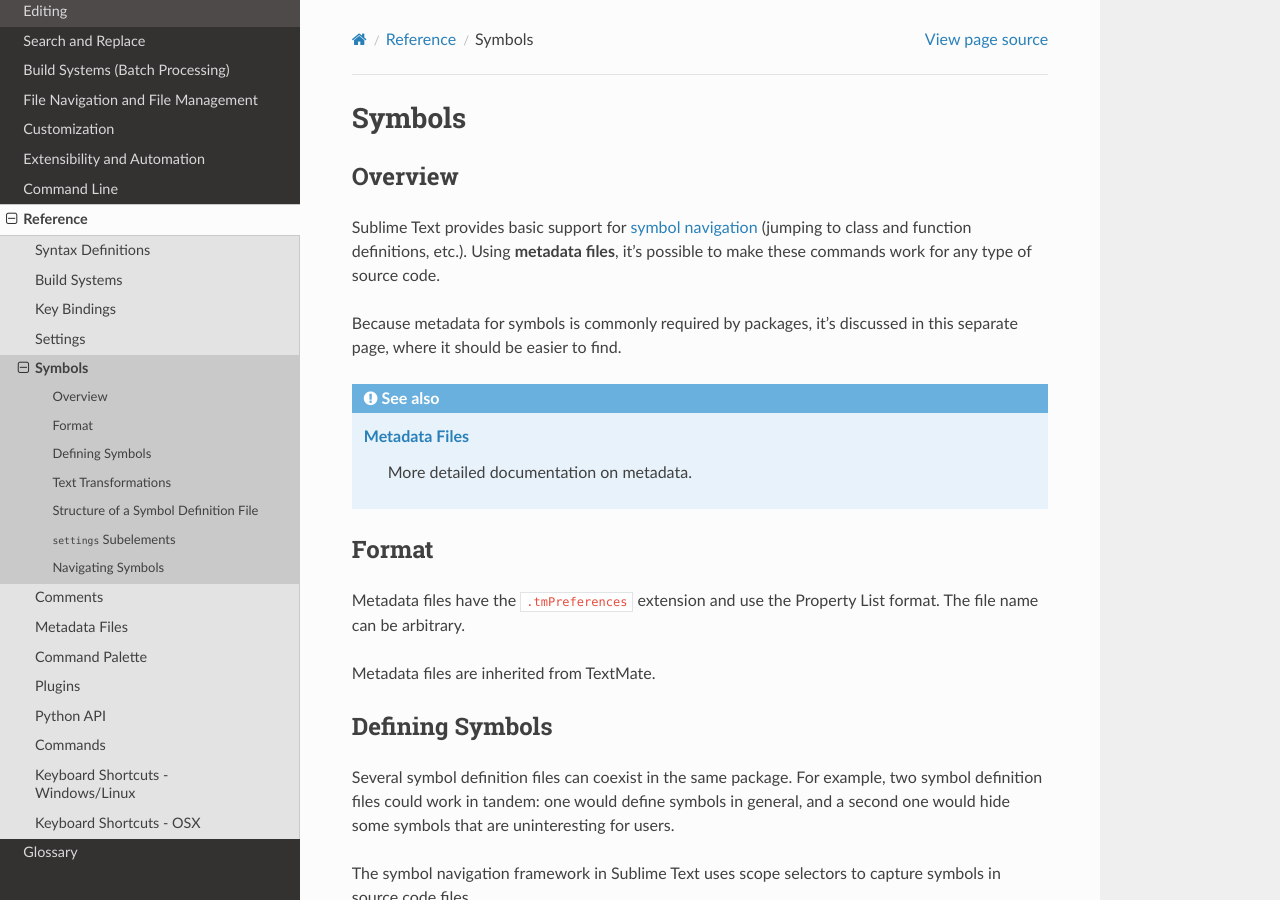
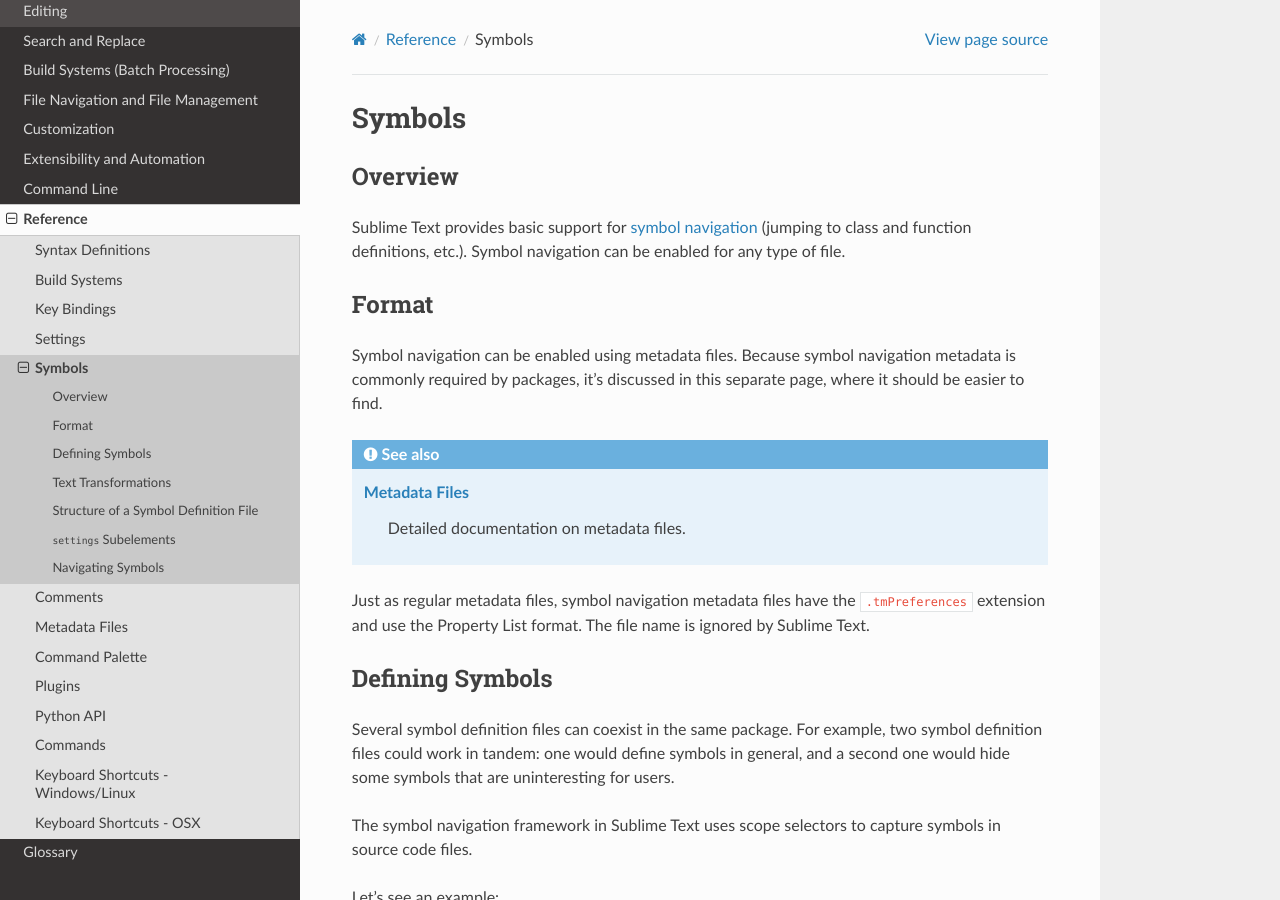
Before and after one commit to guillermooo/sublime-undocs, a Sphinx documentation site: the page built from source/reference/symbols.rst, in a window 1280 px wide and 900 px high. Built offline with Sphinx 7.4.7 and the Read the Docs theme 2.0.0, drawn with Linux system fonts in a browser that asks for light colours.

Commit message:
clearly divide overview and format sections

```diff
--- a/source/reference/symbols.rst
+++ b/source/reference/symbols.rst
@@ -10,28 +10,29 @@
 for :ref:`symbol navigation <fm-goto-symbol>`
 (jumping to class and function definitions,
 etc.).
-Using **metadata files**,
-it's possible to make these commands
-work for any type of source code.
-
-Because metadata for symbols is commonly required by packages,
-it's discussed in this separate page,
-where it should be easier to find.
-
-
-.. seealso::
-
-   :doc:`metadata`
-      More detailed documentation on metadata.
+Symbol navigation can be enabled
+for any type of file.
 
 
 Format
 ======
 
-Metadata files have the ``.tmPreferences`` extension and use the
-Property List format. The file name can be arbitrary.
+Symbol navigation can be enabled using metadata files.
+Because symbol navigation metadata
+is commonly required by packages,
+it's discussed in this separate page,
+where it should be easier to find.
 
-Metadata files are inherited from TextMate.
+.. seealso::
+
+   :doc:`metadata`
+      Detailed documentation on metadata files.
+
+Just as regular metadata files,
+symbol navigation metadata files
+have the ``.tmPreferences`` extension
+and use the Property List format.
+The file name is ignored by Sublime Text.
 
 
 Defining Symbols
```
